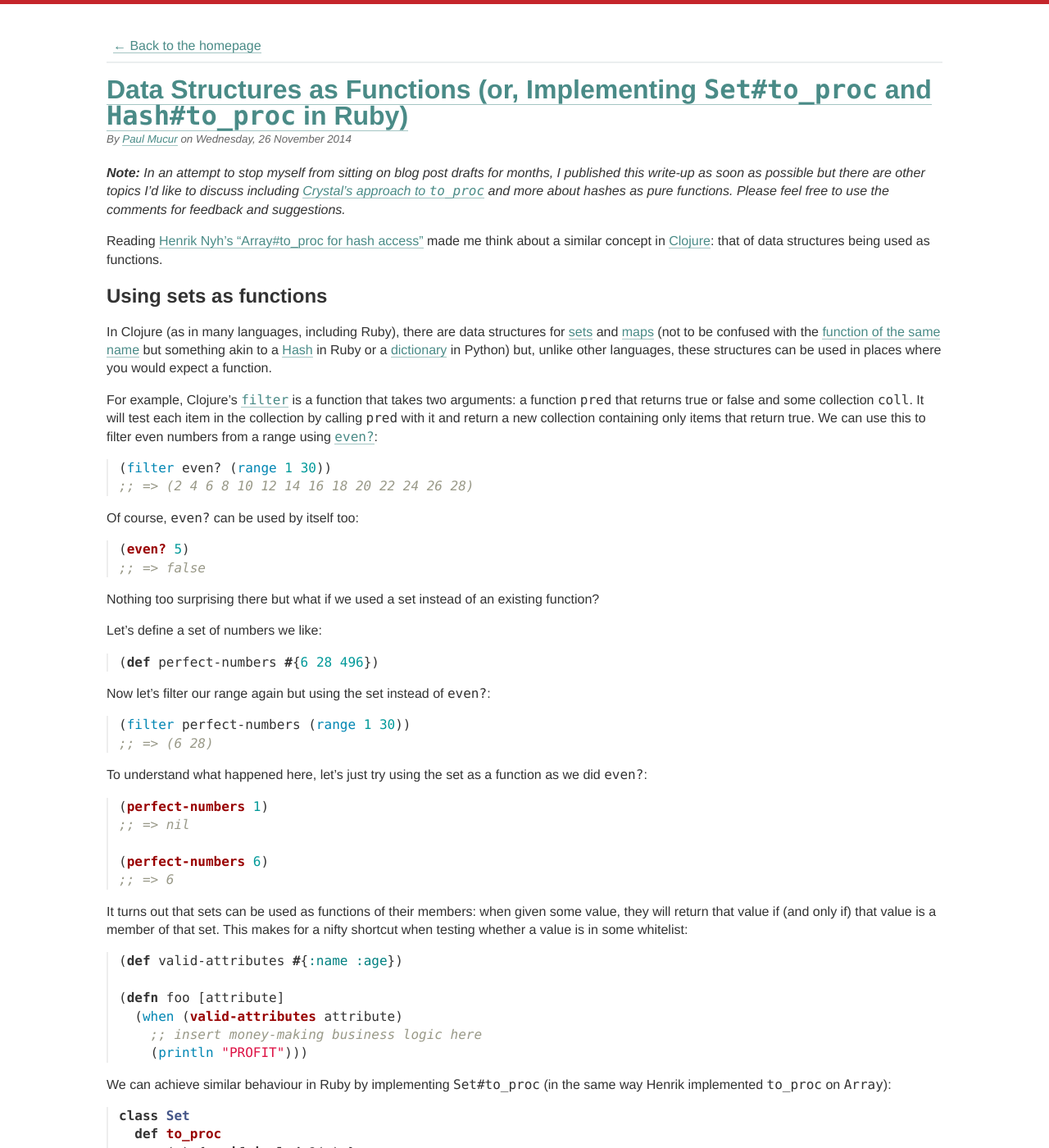
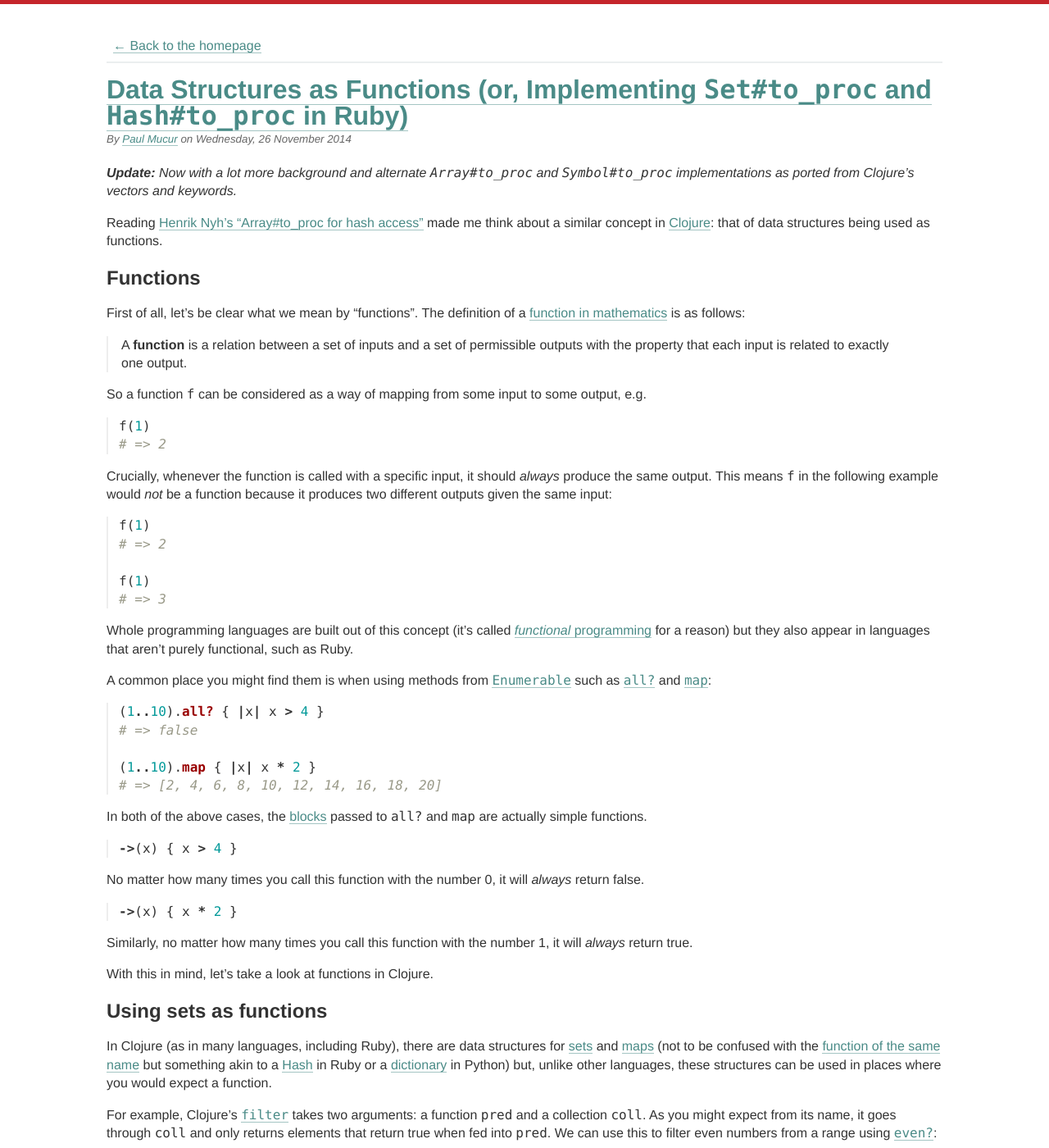
Before and after one commit to mudge/mudge.github.com, a Jekyll site: the page built from _posts/2014-11-26-data-structures-as-functions.markdown, in a window 1280 px wide and 1400 px high. Shown: the whole window at 82% size. Built offline with Jekyll 4.4.1, drawn with Linux system fonts in a browser that asks for light colours; Markdown is read by kramdown in place of the engine named in the settings; comment, search, counter and statistics services are not loaded; some of the changed text lies outside the part shown.

Commit message:
Add a lot more detail and more to_proc implementations for fun

````diff
--- a/_posts/2014-11-26-data-structures-as-functions.markdown
+++ b/_posts/2014-11-26-data-structures-as-functions.markdown
@@ -4,14 +4,80 @@ title: Data Structures as Functions (or, Implementing <code>Set#to_proc</code> a
 excerpt: Experimenting with using hashes and sets as functions in Ruby.
 ---
 
-<i>**Note:** In an attempt to stop myself from sitting on blog post drafts for
-months, I published this write-up as soon as possible but there are other
-topics I'd like to discuss including [Crystal's approach to `to_proc`][Crystal to_proc] and more about hashes as pure functions. Please feel free to use the comments for feedback and suggestions.</i>
+<i>**Update:** Now with a lot more background and alternate `Array#to_proc` and
+`Symbol#to_proc` implementations as ported from Clojure's vectors and
+keywords.</i>
 
 Reading [Henrik Nyh's "Array#to_proc for hash
 access"](http://thepugautomatic.com/2014/11/array-to-proc-for-hash-access/)
 made me think about a similar concept in [Clojure](http://clojure.org/): that
 of data structures being used as functions.
+
+## Functions
+
+First of all, let's be clear what we mean by "functions".
+The definition of a [function in mathematics][Functions] is as follows:
+
+> A <b>function</b> is a relation between a set of inputs and a set of
+permissible outputs with the property that each input is related to exactly
+one output.
+
+So a function `f` can be considered as a way of mapping from some input to some
+output, e.g.
+
+```ruby
+f(1)
+# => 2
+```
+
+Crucially, whenever the function is called with a specific input, it should
+*always* produce the same output. This means `f` in the following example
+would *not* be a function because it produces two different outputs given the
+same input:
+
+```ruby
+f(1)
+# => 2
+
+f(1)
+# => 3
+```
+
+Whole programming languages are built out of this concept (it's called
+[*functional* programming][functional programming] for a reason) but they also appear in languages
+that aren't purely functional, such as Ruby.
+
+A common place you might find them is when using methods from
+[`Enumerable`](http://ruby-doc.org/core-2.1.5/Enumerable.html) such as
+[`all?`][all?]
+and [`map`][Ruby map]:
+
+```ruby
+(1..10).all? { |x| x > 4 }
+# => false
+
+(1..10).map { |x| x * 2 }
+# => [2, 4, 6, 8, 10, 12, 14, 16, 18, 20]
+```
+
+In both of the above cases, the [blocks][] passed to `all?` and `map` are
+actually simple functions.
+
+```ruby
+->(x) { x > 4 }
+```
+
+No matter how many times you call this function with the number 0, it will
+*always* return false.
+
+```ruby
+->(x) { x * 2 }
+```
+
+Similarly, no matter how many times you call this function with the number 1,
+it will *always* return true.
+
+With this in mind, let's take a look at functions in Clojure.
 
 ## Using sets as functions
 
@@ -22,11 +88,11 @@ in Ruby or a [dictionary][Python dictionary] in Python) but, unlike other
 languages, these structures can be used in places where you would expect a
 function.
 
-For example, Clojure's [`filter`][Clojure filter] is a function that takes two
-arguments: a function `pred` that returns true or false and some collection
-`coll`. It will test each item in the collection by calling `pred` with it and
-return a new collection containing only items that return true. We can use
-this to filter even numbers from a range using [`even?`][Clojure even]:
+For example, Clojure's [`filter`][Clojure filter] takes two arguments: a
+function `pred` and a collection `coll`. As you might expect from its name, it
+goes through `coll` and only returns elements that return true when fed into
+`pred`. We can use this to filter even numbers from a range using
+[`even?`][Clojure even]:
 
 ```clojure
 (filter even? (range 1 30))
@@ -68,9 +134,9 @@ as we did `even?`:
 ```
 
 It turns out that sets can be used as functions of their members: when given
-some value, they will return that value if (and only if) that value is a
-member of that set. This makes for a nifty shortcut when testing whether a
-value is in some whitelist:
+some input, they will return that input if (and only if) it is a member of the
+set; if it isn't, it returns `nil`. This behaviour makes for a nifty shortcut
+when testing whether a value is in some whitelist:
 
 ```clojure
 (def valid-attributes #{:name :age})
@@ -80,6 +146,10 @@ value is in some whitelist:
     ;; insert money-making business logic here
     (println "PROFIT")))
 ```
+
+The way this actually works in Clojure is that sets implement the [`IFn`
+interface][IFn] meaning that they have an `invoke` method that can be used to
+call them as if they were ordinary functions.
 
 We can achieve similar behaviour in Ruby by implementing `Set#to_proc` (in the same
 way Henrik implemented `to_proc` on `Array`):
@@ -105,13 +175,12 @@ perfect_numbers = Set[6, 28, 496]
 ```
 
 If you're unfamiliar with the syntax above, let's take a quick detour (if this
-is old news to you, feel free to [skip ahead](#using-hashes-as-functions)).
+is old news to you, feel free to [skip ahead](#calling-procs)).
 
 ## What's with the ampersand?
 
-In Ruby, there are methods (such as `select` above) that take
-[blocks](http://ruby-doc.com/docs/ProgrammingRuby/html/tut_containers.html#S2).
-A good example of this is [`map`][Ruby map] which evaluates a given block for
+In Ruby, there are methods (such as `select` above) that take [blocks][]. A
+good example of this is [`map`][Ruby map] which evaluates a given block for
 each item in a collection and returns a new collection with the results:
 
 ```ruby
@@ -151,7 +220,7 @@ class Symbol
 end
 ```
 
-(The real implementation actually features a cache to reduce some of the
+(The [real implementation][Symbol#to_proc] actually features a cache to reduce some of the
 performance overhead of this approach.)
 
 You can think of this as expanding like so (though note some of the
@@ -159,10 +228,52 @@ intermediate steps are not valid Ruby):
 
 ```ruby
 (1..30).map(&:to_s)
-(1..30).map(:to_s.to_proc)
-(1..30).map(->(x) { x.send(:to_s) })
+(1..30).map(:to_s.to_proc)           # invalid Ruby
+(1..30).map(->(x) { x.send(:to_s) }) # invalid Ruby
 (1..30).map { |x| x.send(:to_s) }
 (1..30).map { |x| x.to_s }
+```
+
+## Calling Procs
+
+With `to_proc` implemented on sets, can we use them as we did in Clojure?
+
+```ruby
+perfect_numbers.call(1)
+# NoMethodError: undefined method `call' for #<Set: {6, 28, 496}>
+```
+
+Sadly not, as sets themselves are not `Proc`s. Perhaps we could use the
+ampersand trick?
+
+```ruby
+&perfect_numbers.call(1)
+# SyntaxError: unexpected &, expecting end-of-input
+# &perfect_numbers.call(1)
+#  ^
+```
+
+No luck there either. In fact, we'd have to do the following:
+
+```ruby
+perfect_numbers.to_proc.call(1)
+# => nil
+```
+
+This is where our efforts diverge from Clojure: simply implementing `to_proc`
+doesn't mean that sets are now functions. You could maybe make them more
+`Proc`-like with something like the following but there is no equivalent to
+Clojure's `IFn` in Ruby:
+
+```ruby
+class Object
+  def call(*args)
+    to_proc.call(*args)
+  end
+end
+
+perfect_numbers.call(3)
+# => 6
 ```
 
 ## Using hashes as functions
@@ -177,15 +288,10 @@ A slightly more interesting case is that of maps in Clojure:
 ;; => nil
 ```
 
-This behaviour reminds me of the definition of a [function in
-mathematics][Functions]:
-
-> A <b>function</b> is a relation between a set of inputs and a set of
-permissible outputs with the property that each input is related to exactly
-one output.
-
-In this case, given the input of the key, the map returns the
-corresponding value for that key (or `nil` if there is no such entry).
+Like the behaviour of sets, maps are functions of their keys: given the input
+of the key, they returns the corresponding value (or `nil` if there is no such
+entry). This fits quite nicely our original mathematical functions: the keys
+being the [domain][] and the values being the [codomain][].
 
 As for how this might be useful, [Jay Fields wrote up an interesting use
 case][Jay Fields] when comparing and filtering two maps. It also gives us an
@@ -214,9 +320,80 @@ Or, to use a more realistic example:
 ```ruby
 person = { name: "Robert Paulson", age: 43 }
 
-name, age = %i(name age).map(&person)
+name, age = [:name, :age].map(&person)
 # => ["Robert Paulson", 43]
 ```
+
+In this second example, it's almost the reverse of Henrik's `Array#to_proc`
+behaviour where the hash is passed into a function created from the keys:
+
+```ruby
+[{ name: "A" }, { name: "B" }].map(&[:name])
+# => ["A", "B"]
+```
+
+In our case, it is the key that is passed into a function created from the
+hash:
+
+```ruby
+[:name].map(&{ name: "A" })
+# => "A"
+```
+
+## Other data structures as functions
+
+Maps and sets are not the only data structures to implement the `IFn`
+interface in Clojure.
+
+There are vectors:
+
+```clojure
+([1 2 3] 0)
+;; => 1
+```
+
+Which would be equivalent to the following `Array#to_proc`:
+
+```ruby
+class Array
+  def to_proc
+    method(:[]).to_proc
+  end
+end
+
+(1..3).map(&["A", "B", "C", "D", "E"])
+# => ["B", "C", "D"]
+```
+
+There are also keywords which are similar to Ruby's symbols:
+
+```clojure
+(:name {:name "Robert Paulson", :age 42})
+;; => "Robert Paulson"
+```
+
+To implement this in Ruby, we'd have to override the now standard
+`Symbol#to_proc` like so:
+
+```ruby
+class Symbol
+  def to_proc
+    ->(coll) { coll[self] }
+  end
+end
+
+[{ name: "Robert Paulson", age: 42 }].map(&:name)
+# => ["Robert Paulson"]
+```
+
+Of course, this would mean you can no longer use it for method access.
+
+In conclusion, we shouldn't be afraid to learn from concepts in other
+languages. After all, as [Alan Perlis
+said](http://blog.fogus.me/2011/08/14/perlis-languages/):
+
+> A language that doesn't affect the way you think about programming is not
+> worth knowing.
 
   [Clojure sets]: http://clojure.org/data_structures#Data%20Structures-Sets
   [Clojure maps]: http://clojure.org/data_structures#Data%20Structures-Maps%20(IPersistentMap)
@@ -233,3 +410,10 @@ name, age = %i(name age).map(&person)
   [Jay Fields]: http://blog.jayfields.com/2010/08/clojure-using-sets-and-maps-as.html
   [aref]: http://www.ruby-doc.org/core-2.1.5/Hash.html#method-i-5B-5D
   [Crystal to_proc]: http://crystal-lang.org/2013/09/15/to-proc.html
+  [functional programming]: http://en.wikipedia.org/wiki/Functional_programming
+  [blocks]: http://ruby-doc.com/docs/ProgrammingRuby/html/tut_containers.html#S2
+  [all?]: http://ruby-doc.org/core-2.1.5/Enumerable.html#method-i-all-3F
+  [IFn]: https://github.com/clojure/clojure/blob/master/src/jvm/clojure/lang/IFn.java
+  [Symbol#to_proc]: https://github.com/ruby/ruby/blob/25bab786cb416aa491ff62e6d9b6ba196251bfc6/string.c#L8631-L8669
+  [domain]: http://en.wikipedia.org/wiki/Domain_of_a_function
+  [codomain]: http://en.wikipedia.org/wiki/Codomain_(mathematics)
````
